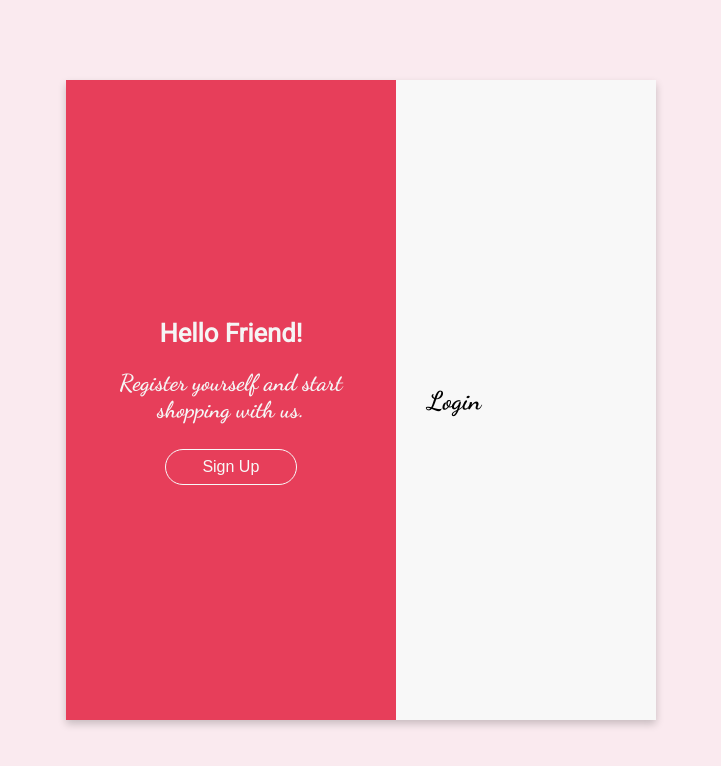
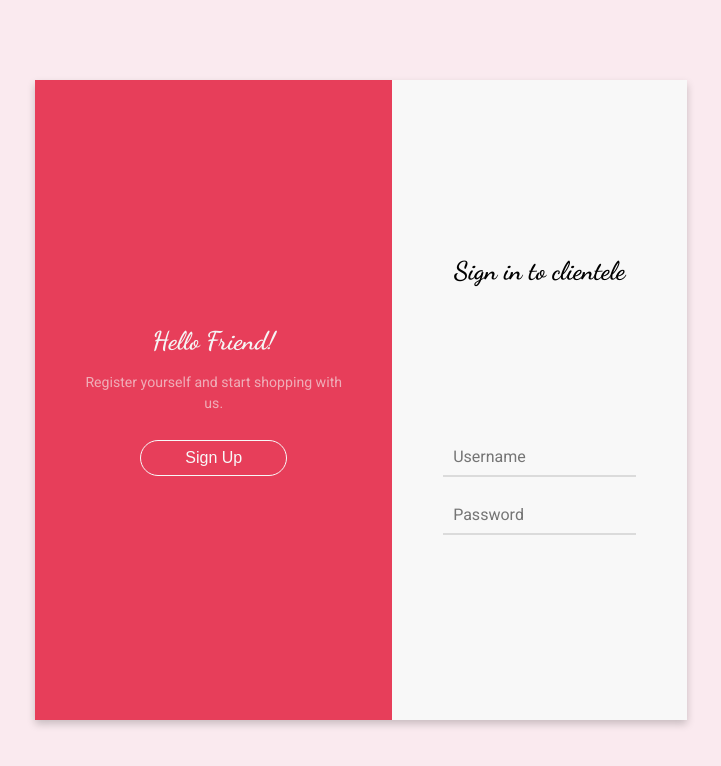
Before and after one commit to shruti-14/Clientele, a React (Create React App) app: page /auth in a window 1280 px wide. Shown: the top 766 px of the page, without its empty margins (279-1000 px from the left). Built offline with nearby package versions, Linux system fonts and the light colour scheme.

Commit message:
login form added in auth component

```diff
--- a/src/cointainer/Auth/Auth.module.css
+++ b/src/cointainer/Auth/Auth.module.css
@@ -24,16 +24,16 @@
 }
 .TextContainerHeading {
     color: #F5F5F5;
-    font-family: 'Heebo', sans-serif;
     text-align: center;
 
 }
 .TextContainerContent {
     color: #F5F5F5;
-    /* font-family: 'Heebo', sans-serif; */
+    font-family: 'Heebo', sans-serif;
     padding: 16px 16px 24px 16px;
     text-align: center;
-    font-size: 0.9em;
+    font-size: 0.55em;
+    opacity: 0.6;
 }
 .formConatiner {
     background-color: 	#F8F8F8;
--- a/src/cointainer/Login/Login.js
+++ b/src/cointainer/Login/Login.js
@@ -72,14 +72,17 @@
                 {/* <button to="/" className={classes.loginButton}>Login</button> */}
             </form>
         )
-        // return <div className={classes.LoginContainer}>
-
-        //     <div className={classes.LoginContent}>
-        //         <div>description</div>
-        //         {form}
-        //     </div>
-        // </div>
-        return <h1>Login</h1>
+        return <div className={classes.LoginContainer}>
+            <div className={classes.HeaderSection}>
+                <h2>Sign in to clientele</h2>
+                {/* <div>
+                    <i className="fa">&#xf002;</i>
+                    <i className="fa">&#xf002;</i>
+                </div> */}
+            </div>
+            {form}
+        </div>
+        // return <h1>Login</h1>
     }
 }
 export default Login;
--- a/src/cointainer/Login/Login.module.css
+++ b/src/cointainer/Login/Login.module.css
@@ -1,40 +1,7 @@
 .LoginContainer {
-    height: 100vh;
-    width: 100%;
-    background-color: #fce8e8;
+    height: 100%;
+    display: flex;
+    flex-direction: column;
+    justify-content: space-evenly;
+    align-items: center;
 }
-.LoginContent {
-    margin: auto;
-    top: 30%;
-    left: 35%;
-    position: absolute;
-    background-color: white;
-    box-shadow: 0 4px 8px 0 rgba(0,0,0,0.2);
-    transition: 0.3s;
-    width: 25%;
-}
-.LoginContent:hover {
-    box-shadow: 0 8px 16px 0 rgba(0,0,0,0.2);
-}
-.tabsContainer {
-    display: flex;
-    position: relative;
-}
-.tabs {
-    cursor: pointer;
-    width: 50%;
-    text-align: center;
-    font-family: 'Heebo', sans-serif;
-    font-size: 0.6em;
-    color: #808080;
-    padding: 8px;
-}
-.tabs:hover {
-    background-color: #f5f4f4;
-}
-.tabActive {
-    border-bottom: 3px solid rgba(231, 62, 90);
-}
-.form {
-    /* background-color: red; */
-}
--- a/src/commons/UI/Input/Input.module.css
+++ b/src/commons/UI/Input/Input.module.css
@@ -14,7 +14,7 @@
     outline: none;
     border: none;
     border-bottom: 2px solid rgb(219, 219, 219);
-    background-color: white;
+    background-color: transparent;
     font-family: 'Heebo', sans-serif;
     padding: 6px 10px;
     display: block;
```
